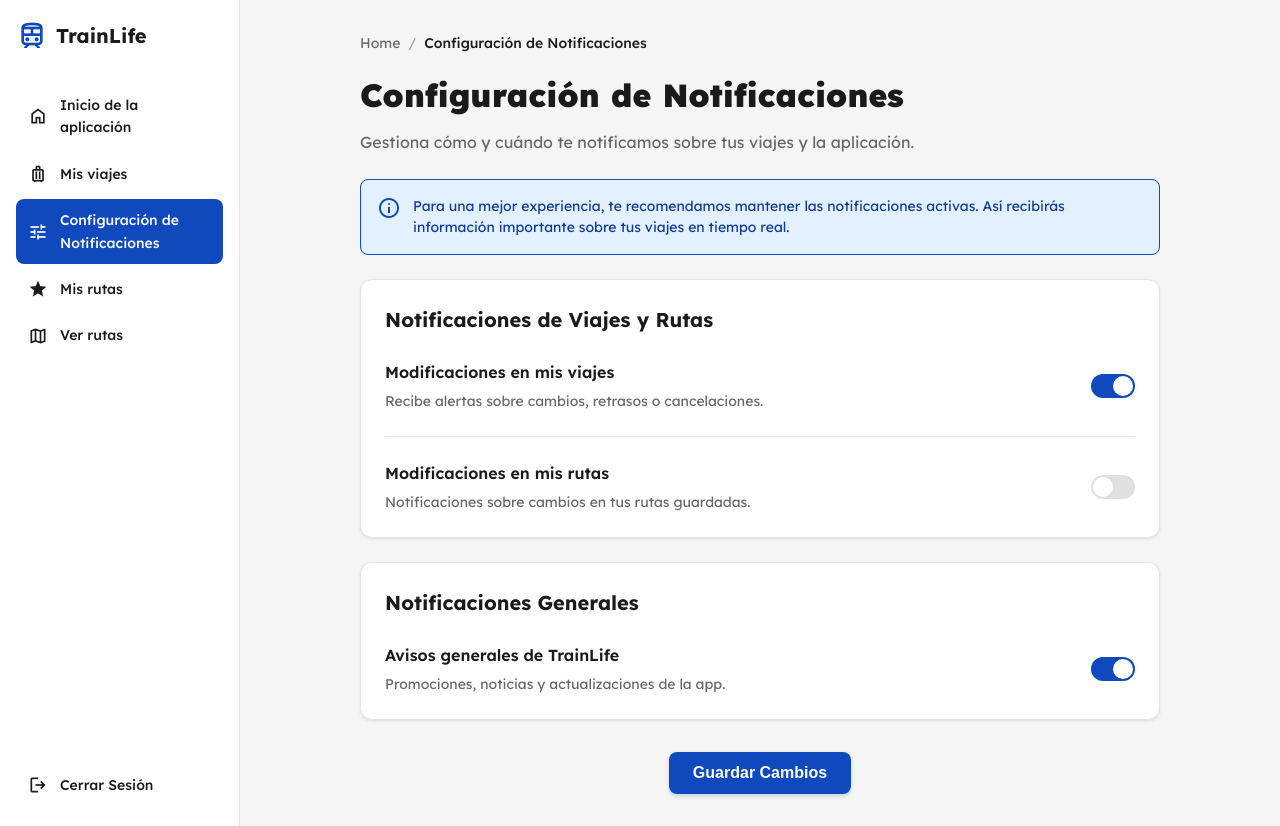
After one commit to diego-vazquez-morales/IPO, a Flask app: page /configuracionNotificaciones in a window 1280 px wide. The commit adds this page. Run offline with Flask 3, Linux system fonts and the light colour scheme.

Commit message:
Página MisRutas y configuracionNotificaciones terminado

```diff
--- a/app.py
+++ b/app.py
@@ -57,6 +57,9 @@ def viajesDetalles():
 def misRutas():
     return render_template('MisRutas.html')
 
+@app.route('/configuracionNotificaciones')
+def configuracionNotificaciones():
+    return render_template('configuracionNotificaciones.html')
 
 # Punto de entrada
 if __name__ == '__main__':
--- /dev/null
+++ b/static/styles/configuracionNotificaciones.css
@@ -0,0 +1,340 @@
+/* Reset y estilos base */
+* {
+    margin: 0;
+    padding: 0;
+    box-sizing: border-box;
+}
+
+body {
+    font-family: 'Lexend', sans-serif;
+    background-color: #f5f5f5;
+    color: #1a1a1a;
+    line-height: 1.6;
+}
+
+/* Iconos Material */
+.material-symbols-outlined {
+    font-variation-settings: 'FILL' 0, 'wght' 400, 'GRAD' 0, 'opsz' 24;
+    font-size: 24px;
+}
+
+.icon-filled {
+    font-variation-settings: 'FILL' 1, 'wght' 400, 'GRAD' 0, 'opsz' 24;
+}
+
+/* Container principal */
+.container {
+    display: flex;
+    min-height: 100vh;
+}
+
+/* Sidebar */
+.sidebar {
+    width: 240px;
+    background-color: #ffffff;
+    border-right: 1px solid #e5e5e5;
+    display: flex;
+    flex-direction: column;
+    justify-content: space-between;
+    padding: 20px 16px;
+}
+
+.sidebar-content {
+    display: flex;
+    flex-direction: column;
+    gap: 32px;
+}
+
+.logo-section {
+    display: flex;
+    align-items: center;
+    gap: 8px;
+}
+
+.logo-icon {
+    color: #1049bd;
+    font-size: 32px;
+}
+
+.logo-text {
+    font-size: 20px;
+    font-weight: 700;
+    color: #1a1a1a;
+}
+
+.nav-menu {
+    display: flex;
+    flex-direction: column;
+    gap: 4px;
+}
+
+.nav-item {
+    display: flex;
+    align-items: center;
+    gap: 12px;
+    padding: 10px 12px;
+    border-radius: 8px;
+    color: #1a1a1a;
+    text-decoration: none;
+    font-size: 14px;
+    font-weight: 500;
+    transition: background-color 0.2s;
+}
+
+.nav-item:hover {
+    background-color: rgba(16, 73, 189, 0.1);
+}
+
+.nav-item.active {
+    background-color: #1049bd;
+    color: #ffffff;
+}
+
+.nav-item .material-symbols-outlined {
+    font-size: 20px;
+}
+
+.sidebar-footer {
+    display: flex;
+    flex-direction: column;
+}
+
+/* Contenido principal */
+.main-content {
+    flex: 1;
+    padding: 32px;
+    overflow-y: auto;
+    background-color: #f5f5f5;
+}
+
+.content-wrapper {
+    max-width: 800px;
+    margin: 0 auto;
+}
+
+/* Breadcrumb */
+.breadcrumb {
+    display: flex;
+    align-items: center;
+    gap: 8px;
+    margin-bottom: 16px;
+    font-size: 14px;
+}
+
+.breadcrumb-item {
+    color: #666666;
+    text-decoration: none;
+    transition: color 0.2s;
+}
+
+.breadcrumb-item:hover {
+    color: #1049bd;
+}
+
+.breadcrumb-current {
+    color: #1a1a1a;
+    font-weight: 500;
+}
+
+.breadcrumb-separator {
+    color: #999999;
+}
+
+.page-title {
+    font-size: 32px;
+    font-weight: 900;
+    color: #1a1a1a;
+    margin-bottom: 8px;
+}
+
+.page-subtitle {
+    font-size: 16px;
+    color: #666666;
+    margin-bottom: 24px;
+}
+
+/* Banner informativo */
+.info-banner {
+    display: flex;
+    align-items: flex-start;
+    gap: 12px;
+    background-color: #e3f0ff;
+    border: 1px solid #1049bd;
+    border-radius: 8px;
+    padding: 16px;
+    margin-bottom: 24px;
+}
+
+.info-icon {
+    color: #1049bd;
+    font-size: 24px;
+    flex-shrink: 0;
+}
+
+.info-text {
+    color: #0d3a94;
+    font-size: 14px;
+    line-height: 1.5;
+}
+
+/* Secciones de configuración */
+.settings-section {
+    background-color: #ffffff;
+    border-radius: 12px;
+    padding: 24px;
+    margin-bottom: 24px;
+    box-shadow: 0 1px 3px rgba(0, 0, 0, 0.1);
+    border: 1px solid #e5e5e5;
+}
+
+.section-title {
+    font-size: 20px;
+    font-weight: 700;
+    color: #1a1a1a;
+    margin-bottom: 24px;
+}
+
+/* Items de configuración */
+.setting-item {
+    display: flex;
+    justify-content: space-between;
+    align-items: center;
+    gap: 24px;
+}
+
+.setting-info {
+    flex: 1;
+}
+
+.setting-label {
+    font-size: 16px;
+    font-weight: 600;
+    color: #1a1a1a;
+    margin-bottom: 4px;
+}
+
+.setting-description {
+    font-size: 14px;
+    color: #666666;
+}
+
+.setting-divider {
+    height: 1px;
+    background-color: #e5e5e5;
+    margin: 24px 0;
+}
+
+/* Toggle Switch */
+.toggle-switch {
+    position: relative;
+    display: inline-block;
+    width: 44px;
+    height: 24px;
+    cursor: pointer;
+    flex-shrink: 0;
+}
+
+.toggle-switch input {
+    opacity: 0;
+    width: 0;
+    height: 0;
+}
+
+.toggle-slider {
+    position: absolute;
+    top: 0;
+    left: 0;
+    right: 0;
+    bottom: 0;
+    background-color: #e0e0e0;
+    border-radius: 24px;
+    transition: background-color 0.3s;
+}
+
+.toggle-slider:before {
+    content: "";
+    position: absolute;
+    height: 20px;
+    width: 20px;
+    left: 2px;
+    bottom: 2px;
+    background-color: white;
+    border-radius: 50%;
+    transition: transform 0.3s;
+}
+
+.toggle-switch input:checked + .toggle-slider {
+    background-color: #1049bd;
+}
+
+.toggle-switch input:checked + .toggle-slider:before {
+    transform: translateX(20px);
+}
+
+/* Botones de acción */
+.action-buttons {
+    display: flex;
+    justify-content: center;
+    margin-top: 32px;
+}
+
+.btn {
+    display: inline-flex;
+    align-items: center;
+    justify-content: center;
+    gap: 8px;
+    padding: 12px 24px;
+    border-radius: 8px;
+    font-size: 16px;
+    font-weight: 600;
+    border: none;
+    cursor: pointer;
+    transition: all 0.2s;
+    text-decoration: none;
+}
+
+.btn-primary {
+    background-color: #1049bd;
+    color: #ffffff;
+    box-shadow: 0 2px 4px rgba(16, 73, 189, 0.2);
+}
+
+.btn-primary:hover {
+    background-color: #0d3a94;
+    box-shadow: 0 4px 8px rgba(16, 73, 189, 0.3);
+}
+
+/* Responsive */
+@media (max-width: 768px) {
+    .container {
+        flex-direction: column;
+    }
+
+    .sidebar {
+        width: 100%;
+        border-right: none;
+        border-bottom: 1px solid #e5e5e5;
+    }
+
+    .main-content {
+        padding: 20px;
+    }
+
+    .page-title {
+        font-size: 24px;
+    }
+
+    .setting-item {
+        flex-direction: column;
+        align-items: flex-start;
+        gap: 12px;
+    }
+
+    .action-buttons {
+        justify-content: stretch;
+    }
+
+    .btn {
+        width: 100%;
+    }
+}
--- /dev/null
+++ b/templates/configuracionNotificaciones.html
@@ -0,0 +1,121 @@
+<!DOCTYPE html>
+<html lang="es">
+
+<head>
+    <meta charset="utf-8" />
+    <meta content="width=device-width, initial-scale=1.0" name="viewport" />
+    <title>Configuración de Notificaciones - TrainLife</title>
+    <link href="https://fonts.googleapis.com" rel="preconnect" />
+    <link crossorigin="" href="https://fonts.gstatic.com" rel="preconnect" />
+    <link href="https://fonts.googleapis.com/css2?family=Lexend:wght@100..900&amp;display=swap" rel="stylesheet" />
+    <link href="https://fonts.googleapis.com/css2?family=Material+Symbols+Outlined" rel="stylesheet" />
+    <link rel="stylesheet" href="{{ url_for('static', filename='styles/configuracionNotificaciones.css') }}">
+</head>
+
+<body>
+    <div class="container">
+        <aside class="sidebar">
+            <div class="sidebar-content">
+                <div class="logo-section">
+                    <span class="material-symbols-outlined logo-icon">train</span>
+                    <h1 class="logo-text">TrainLife</h1>
+                </div>
+                <nav class="nav-menu">
+                    <a class="nav-item" href="#">
+                        <span class="material-symbols-outlined">home</span>
+                        <span>Inicio de la aplicación</span>
+                    </a>
+                    <a class="nav-item" href="#">
+                        <span class="material-symbols-outlined">luggage</span>
+                        <span>Mis viajes</span>
+                    </a>
+                    <a class="nav-item active" href="#">
+                        <span class="material-symbols-outlined">tune</span>
+                        <span>Configuración de Notificaciones</span>
+                    </a>
+                    <a class="nav-item" href="#">
+                        <span class="material-symbols-outlined icon-filled">star</span>
+                        <span>Mis rutas</span>
+                    </a>
+                    <a class="nav-item" href="#">
+                        <span class="material-symbols-outlined">map</span>
+                        <span>Ver rutas</span>
+                    </a>
+                </nav>
+            </div>
+            <div class="sidebar-footer">
+                <a class="nav-item" href="#">
+                    <span class="material-symbols-outlined">logout</span>
+                    <span>Cerrar Sesión</span>
+                </a>
+            </div>
+        </aside>
+
+        <main class="main-content">
+            <div class="content-wrapper">
+                <nav class="breadcrumb">
+                    <a href="#" class="breadcrumb-item">Home</a>
+                    <span class="breadcrumb-separator">/</span>
+                    <span class="breadcrumb-item breadcrumb-current">Configuración de Notificaciones</span>
+                </nav>
+
+                <h1 class="page-title">Configuración de Notificaciones</h1>
+                <p class="page-subtitle">Gestiona cómo y cuándo te notificamos sobre tus viajes y la aplicación.</p>
+
+                <div class="info-banner">
+                    <span class="material-symbols-outlined info-icon">info</span>
+                    <p class="info-text">Para una mejor experiencia, te recomendamos mantener las notificaciones activas. Así recibirás información importante sobre tus viajes en tiempo real.</p>
+                </div>
+
+                <div class="settings-section">
+                    <h2 class="section-title">Notificaciones de Viajes y Rutas</h2>
+
+                    <div class="setting-item">
+                        <div class="setting-info">
+                            <p class="setting-label">Modificaciones en mis viajes</p>
+                            <p class="setting-description">Recibe alertas sobre cambios, retrasos o cancelaciones.</p>
+                        </div>
+                        <label class="toggle-switch">
+                            <input type="checkbox" checked id="travel-toggle">
+                            <span class="toggle-slider"></span>
+                        </label>
+                    </div>
+
+                    <div class="setting-divider"></div>
+
+                    <div class="setting-item">
+                        <div class="setting-info">
+                            <p class="setting-label">Modificaciones en mis rutas</p>
+                            <p class="setting-description">Notificaciones sobre cambios en tus rutas guardadas.</p>
+                        </div>
+                        <label class="toggle-switch">
+                            <input type="checkbox" id="route-toggle">
+                            <span class="toggle-slider"></span>
+                        </label>
+                    </div>
+                </div>
+
+                <div class="settings-section">
+                    <h2 class="section-title">Notificaciones Generales</h2>
+
+                    <div class="setting-item">
+                        <div class="setting-info">
+                            <p class="setting-label">Avisos generales de TrainLife</p>
+                            <p class="setting-description">Promociones, noticias y actualizaciones de la app.</p>
+                        </div>
+                        <label class="toggle-switch">
+                            <input type="checkbox" checked id="general-toggle">
+                            <span class="toggle-slider"></span>
+                        </label>
+                    </div>
+                </div>
+
+                <div class="action-buttons">
+                    <button class="btn btn-primary" type="button">Guardar Cambios</button>
+                </div>
+            </div>
+        </main>
+    </div>
+</body>
+
+</html>
```
Also changed, not shown: static/js/misRutas.js (added, +15 -0 lines), static/styles/misRutas.css (+43 -11 lines), templates/MisRutas.html (+14 -7 lines).
